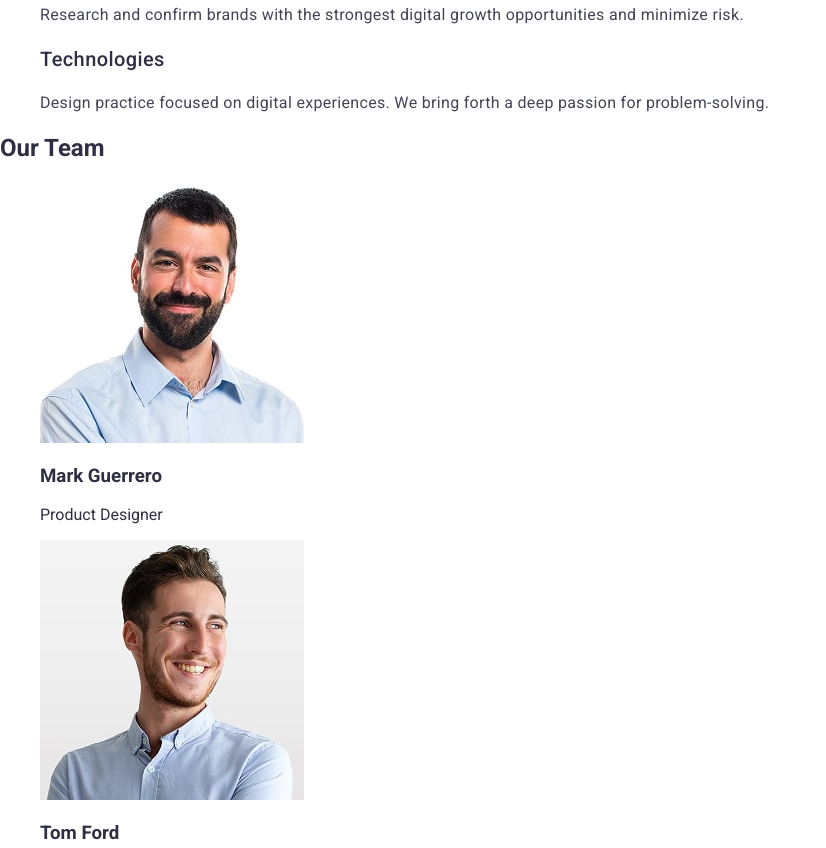
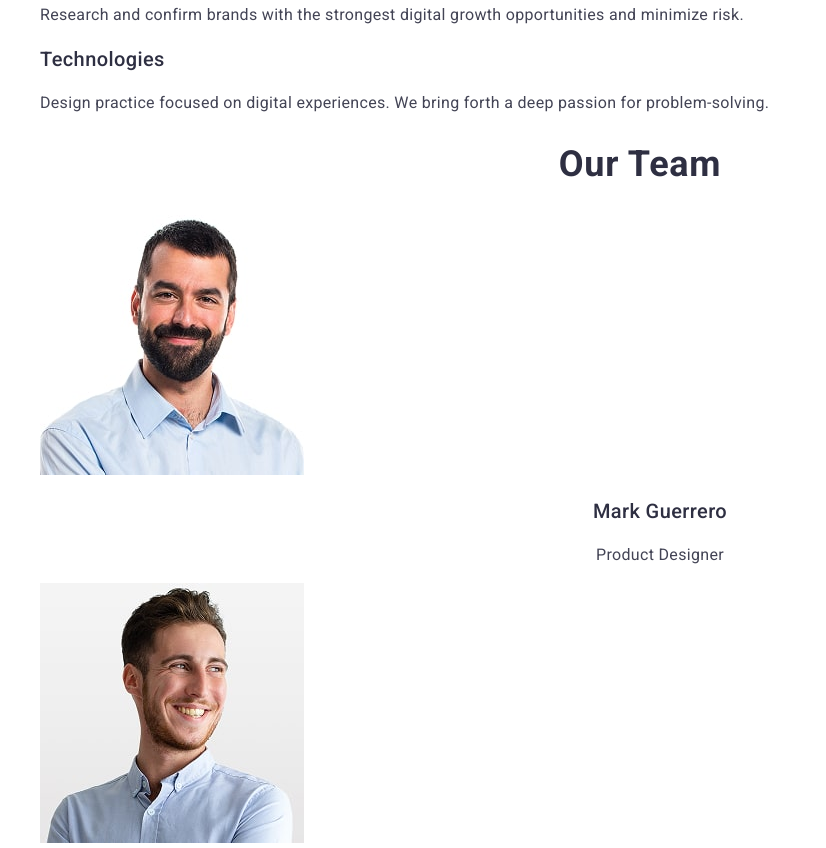
Before and after one commit to 0DarkDante/goit-markup-hw-02, a plain HTML site: page index.html in a window 1280 px wide. Shown: the part 640-1488 px from the top of the page, without its empty margins (0-826 px from the left). Drawn offline with nearby package versions, Linux system fonts and the light colour scheme.

Commit message:
finished team section

```diff
--- a/styles/style.css
+++ b/styles/style.css
@@ -84,3 +84,35 @@ ul {
   letter-spacing: 0.02em;
   color: #434455;
 }
+
+/* Section team */
+
+.team {}
+
+.team-title {
+  font-size: 36px;
+  line-height: 1.11;
+  letter-spacing: 0.02em;
+  text-align: center;
+}
+
+.team-list {}
+
+.team-item {}
+
+.team-img {}
+
+.team-headline {
+  font-weight: 500;
+  font-size: 20px;
+  line-height: 1.2;
+  letter-spacing: 0.02em;
+  text-align: center;
+}
+
+.team-text {
+  line-height: 1.5;
+  letter-spacing: 0.02em;
+  text-align: center;
+  color: #434455;
+}
```
